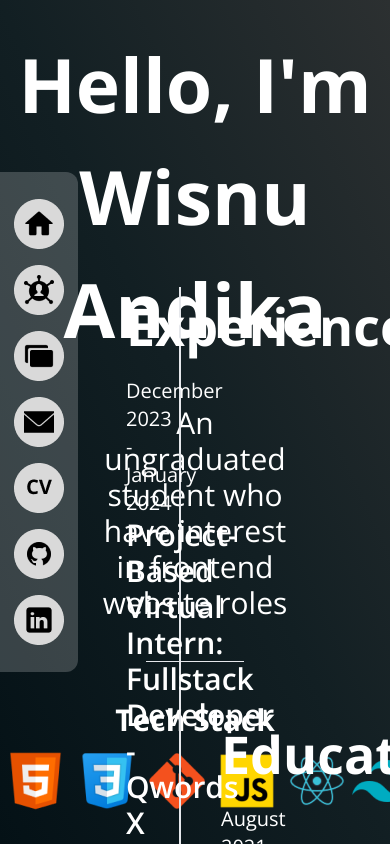
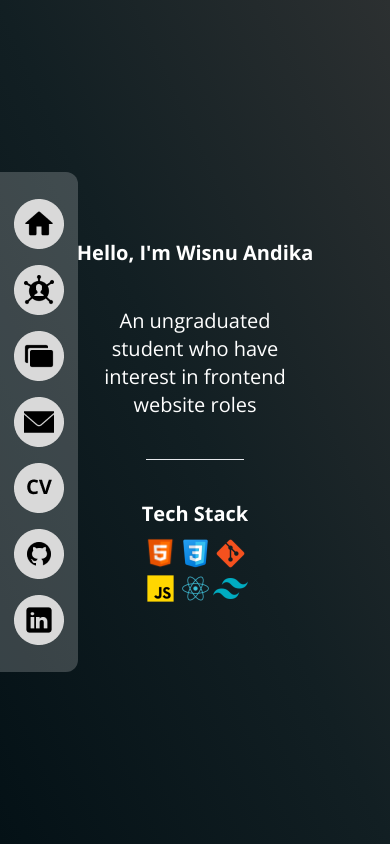
Before and after one commit to pendragonnn/personal-portfolio, a React (Vite) app: page / in a window 390 px wide. Shown: the top 844 px of the page. Built offline with nearby package versions, Linux system fonts and the light colour scheme.

Commit message:
feat: add responsive at header section

```diff
--- a/src/components/ExperienceEducationSection.jsx
+++ b/src/components/ExperienceEducationSection.jsx
@@ -13,7 +13,7 @@ export default function ExperienceEducationSection() {
   ]
   return (
     <>
-      <div id='experience' className='h-screen bg-gradient-to-br from-[#041116] via-[#121F23] to-[#2C3031]'>
+      <div id='experience' className='lg:h-screen bg-gradient-to-br from-[#041116] via-[#121F23] to-[#2C3031]'>
         {/* container */}
         <div className='h-full flex items-center justify-center px-32 gap-7'>
           {/* experience section */}
--- a/src/components/Header.jsx
+++ b/src/components/Header.jsx
@@ -21,12 +21,12 @@ export default function Header() {
       {/* container */}
       <div id='header' className='h-screen bg-gradient-to-tr from-[#041116] via-[#121F23] to-[#2C3031] flex flex-col text-center justify-center items-center'>
         {/* Name */}
-        <div className='text-[75px] text-white font-bold'>
+        <div className='lg:text-[75px] md:text-3xl text-xl text-white font-bold'>
           <span>Hello</span>, I'm Wisnu Andika
         </div>
 
         {/* Description */}
-        <div className='text-3xl font-light text-white my-10 w-1/2 mx-auto'>
+        <div className='lg:text-3xl md:text-2xl text-xl font-light text-white my-10 w-1/2 mx-auto'>
           An ungraduated student who have interest in frontend website roles
         </div>
 
@@ -35,13 +35,13 @@ export default function Header() {
         {/* Tech Stack */}
         <div className='flex flex-col justify-center items-center gap-2 mt-10'>
           {/* title */}
-          <div className='text-3xl text-white font-bold'>
+          <div className='lg:text-3xl text-xl text-white font-bold'>
             Tech Stack
           </div>
           {/* logo */}
-          <div className='flex items-center'>
+          <div className='flex items-center justify-center flex-wrap w-1/2 md:w-fit'>
             {logos.map(logo => (
-              <img src={logo.imageUrl} alt={logo.alt} key={logo.id} />
+              <img src={logo.imageUrl} alt={logo.alt} key={logo.id} className='lg:w-[70px] md:w-[50px] w-[35px] object-fill' />
             ))}
           </div>
 
--- a/src/components/Sidebar.jsx
+++ b/src/components/Sidebar.jsx
@@ -23,8 +23,8 @@ export default function Sidebar() {
       {/* Sidebar icon */}
       <div className='h-[500px] w-[78px] bg-white/20 rounded-tr-xl rounded-br-xl flex flex-col items-center justify-center gap-y-4'>
         {logos.map(logo => (
-          <a href={logo.href} target={logo.blank ? '_blank' : ''}>
-            <img className='w-[50px]' key={logo.index} src={logo.imageUrl}  />
+          <a href={logo.href} key={logo.id} target={logo.blank ? '_blank' : ''}>
+            <img className='w-[50px]' src={logo.imageUrl}  />
           </a>
         ))}
       </div>
```
